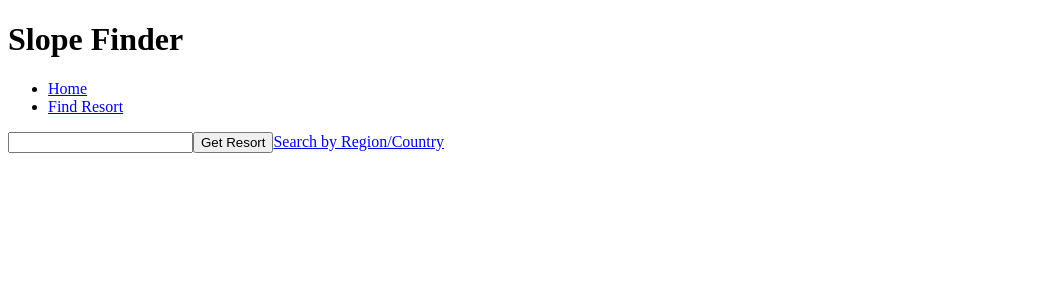
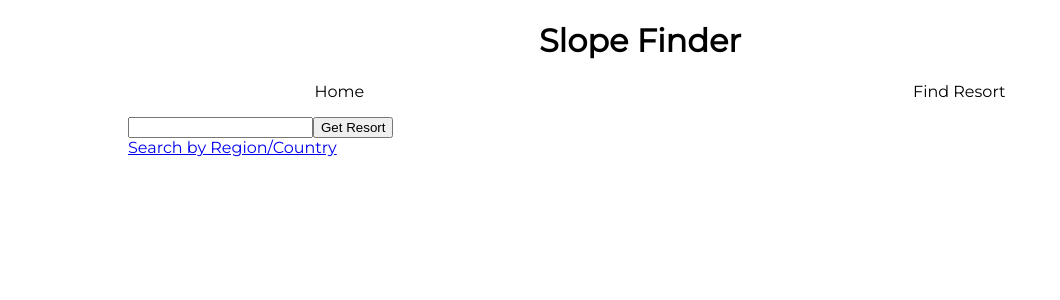
Before and after one commit to 230109snow/johnson-cal-p0, an Angular app: page / in a window 1280 px wide. Shown: the top 300 px of the page, without its empty margins (0-1060 px from the left). Built offline with nearby package versions, Linux system fonts and the light colour scheme.

Commit message:
add initial styling

```diff
--- a/src/app/app.component.css
+++ b/src/app/app.component.css
@@ -0,0 +1,7 @@
+header {
+  text-align: center;
+}
+.wrapper {
+  width: 80%;
+  margin-left: 10%;
+}
--- a/src/app/app.component.html
+++ b/src/app/app.component.html
@@ -2,4 +2,6 @@
   <h1>Slope Finder</h1>
 </header>
 <app-navbar></app-navbar>
-<router-outlet></router-outlet>
+<div class="wrapper">
+  <router-outlet></router-outlet>
+</div>
--- a/src/app/navbar/navbar.component.css
+++ b/src/app/navbar/navbar.component.css
@@ -0,0 +1,14 @@
+nav {
+  width: 100%;
+}
+ul {
+  display: flex;
+  justify-content: space-around;
+}
+li {
+  list-style: none;
+}
+a {
+  text-decoration: none;
+  color: black;
+}
--- a/src/app/region-search/region-search.component.css
+++ b/src/app/region-search/region-search.component.css
@@ -0,0 +1,5 @@
+
+
+.resultCard {
+  cursor: pointer;
+}
--- a/src/app/region-search/region-search.component.html
+++ b/src/app/region-search/region-search.component.html
@@ -1,3 +1,4 @@
+<h2>Search</h2>
 <form [formGroup]="form">
   <label>Country: </label>
   <select  id="countrySelect" (change)="searchByCountry($event.target)">
@@ -13,7 +14,8 @@
   </select>
 </form>
 <div class="results" (click)="navigateToDetail($event.target)">
-  <div *ngFor="let result of resultList" [id]="result.id">
+  <h3>Results</h3>
+  <div class="resultCard" *ngFor="let result of resultList" [id]="result.id">
     <p>{{result.name}}</p>
     <p>{{result.region}}, {{result.country}}</p>
   </div>
--- a/src/app/region-search/region-search.component.ts
+++ b/src/app/region-search/region-search.component.ts
@@ -2,7 +2,6 @@ import { Component, OnInit } from '@angular/core';
 import { FormControl, FormGroup } from '@angular/forms';
 import { Router } from '@angular/router';
 import { HttpClient } from '@angular/common/http';
-import { ThisReceiver } from '@angular/compiler';
 
 @Component({
   selector: 'app-region-search',
--- a/src/app/resort-search/resort-search.component.html
+++ b/src/app/resort-search/resort-search.component.html
@@ -1,3 +1,5 @@
 <input type="text" [(ngModel)]="id">
 <button (click)="getResortInfo()">Get Resort</button>
-<a routerLink="/regions">Search by Region/Country</a>
+<div>
+  <a routerLink="/regions">Search by Region/Country</a>
+</div>
--- a/src/index.html
+++ b/src/index.html
@@ -6,6 +6,9 @@
   <base href="/">
   <meta name="viewport" content="width=device-width, initial-scale=1">
   <link rel="icon" type="image/x-icon" href="favicon.ico">
+  <link rel="preconnect" href="https://fonts.googleapis.com">
+<link rel="preconnect" href="https://fonts.gstatic.com" crossorigin>
+<link href="https://fonts.googleapis.com/css2?family=Montserrat&display=swap" rel="stylesheet">
 </head>
 <body>
   <app-root></app-root>
--- a/src/styles.css
+++ b/src/styles.css
@@ -1 +1,5 @@
-/* You can add global styles to this file, and also import other style files */
+html, body {
+  padding: 0;
+  margin: 0;
+  font-family: 'Montserrat', sans-serif;
+}
```
